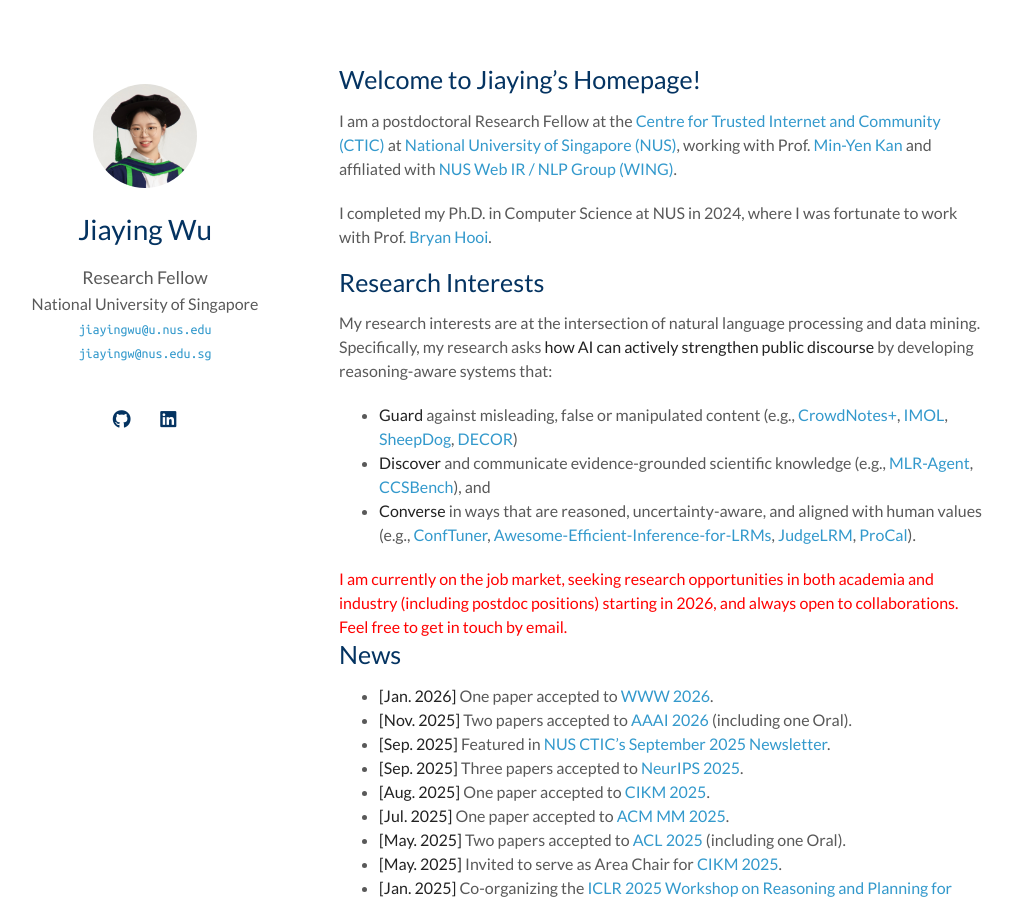
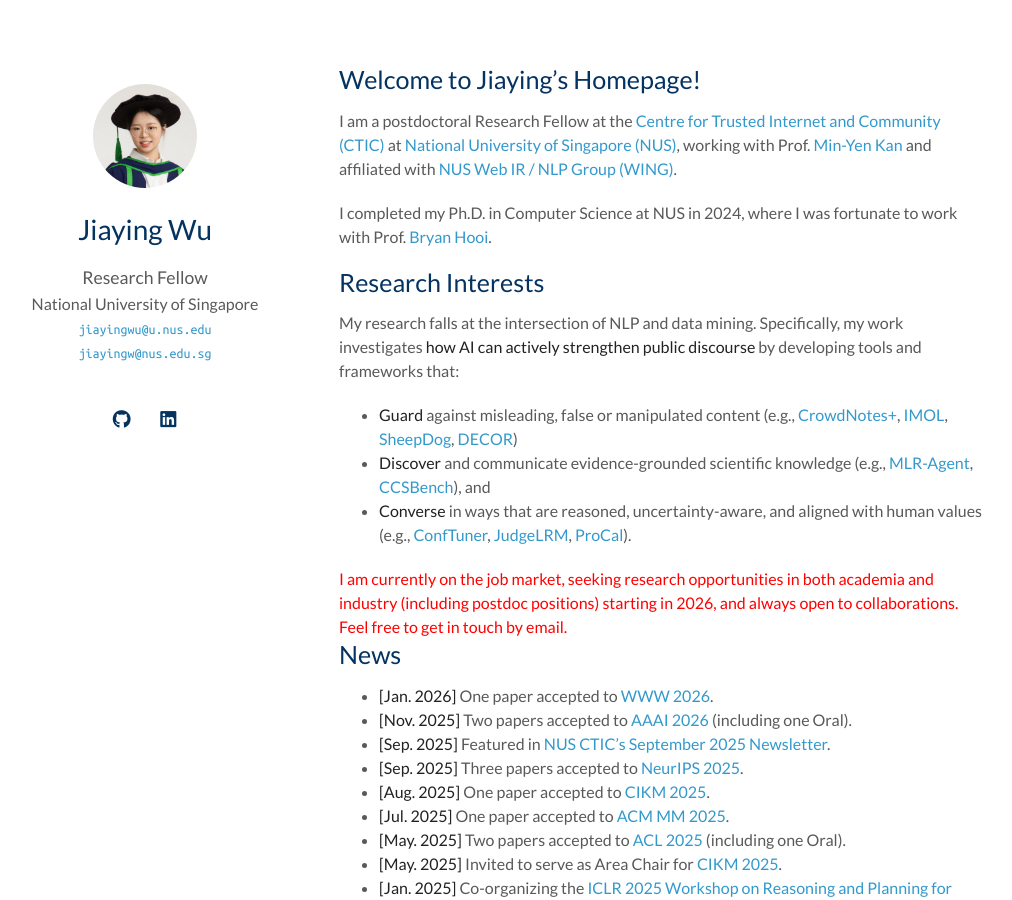
Before and after one commit to jiayingwu19/jiayingwu19.github.io, a Jekyll site: the page built from index.md, in a window 1280 px wide and 900 px high. Shown: the whole window, without its empty margins (131-1143 px from the left). Built offline with Jekyll 4.4.1, drawn with Linux system fonts in a browser that asks for light colours; a style sheet for code colours, icons or effects is not loaded; our own code applies the rules of GitHub Pages for plain Markdown files.

Commit message:
jan 2026 update

```diff
--- a/index.md
+++ b/index.md
@@ -11,10 +11,10 @@ I completed my Ph.D. in Computer Science at NUS in 2024, where I was fortunate t
 
 ## Research Interests
 
-My research interests are at the intersection of natural language processing and data mining. Specifically, my research asks **how AI can actively strengthen public discourse** by developing reasoning-aware systems that:
+My research falls at the intersection of NLP and data mining. Specifically, my work investigates **how AI can actively strengthen public discourse** by developing tools and frameworks that:
 - **Guard** against misleading, false or manipulated content (e.g., [CrowdNotes+](https://arxiv.org/pdf/2510.11423), [IMOL](https://aclanthology.org/2025.acl-long.1494.pdf), [SheepDog](https://dl.acm.org/doi/pdf/10.1145/3637528.3671977), [DECOR](https://dl.acm.org/doi/pdf/10.1145/3580305.3599298))
 - **Discover** and communicate evidence-grounded scientific knowledge (e.g., [MLR-Agent](https://arxiv.org/pdf/2505.19955), [CCSBench](https://www.arxiv.org/pdf/2410.12601)), and
-- **Converse** in ways that are reasoned, uncertainty-aware, and aligned with human values (e.g., [ConfTuner](https://arxiv.org/pdf/2508.18847), [Awesome-Efficient-Inference-for-LRMs](https://arxiv.org/pdf/2503.23077), [JudgeLRM](https://arxiv.org/pdf/2504.00050), [ProCal](https://proceedings.neurips.cc/paper_files/paper/2023/file/d826f5aadb26db488b8686097ceea2d1-Paper-Conference.pdf)).
+- **Converse** in ways that are reasoned, uncertainty-aware, and aligned with human values (e.g., [ConfTuner](https://arxiv.org/pdf/2508.18847), [JudgeLRM](https://arxiv.org/pdf/2504.00050), [ProCal](https://proceedings.neurips.cc/paper_files/paper/2023/file/d826f5aadb26db488b8686097ceea2d1-Paper-Conference.pdf)).
 
 <font color="red">I am currently on the job market, seeking research opportunities in both academia and industry (including postdoc positions) starting in 2026, and always open to collaborations. Feel free to get in touch by email.</font>
 
```
